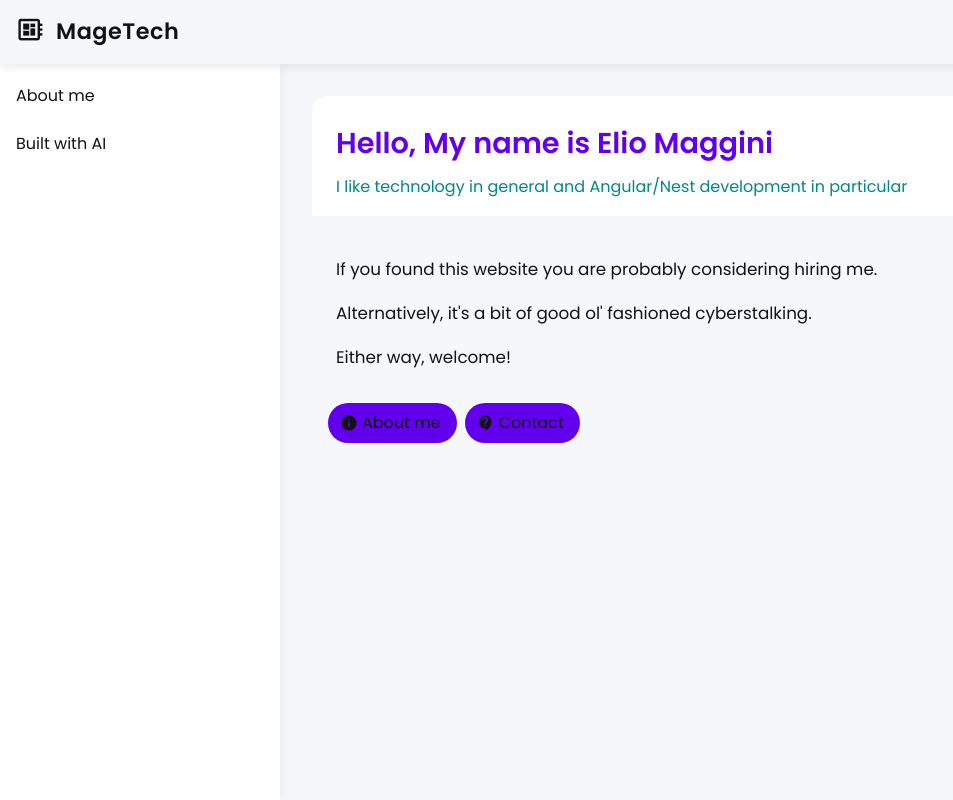
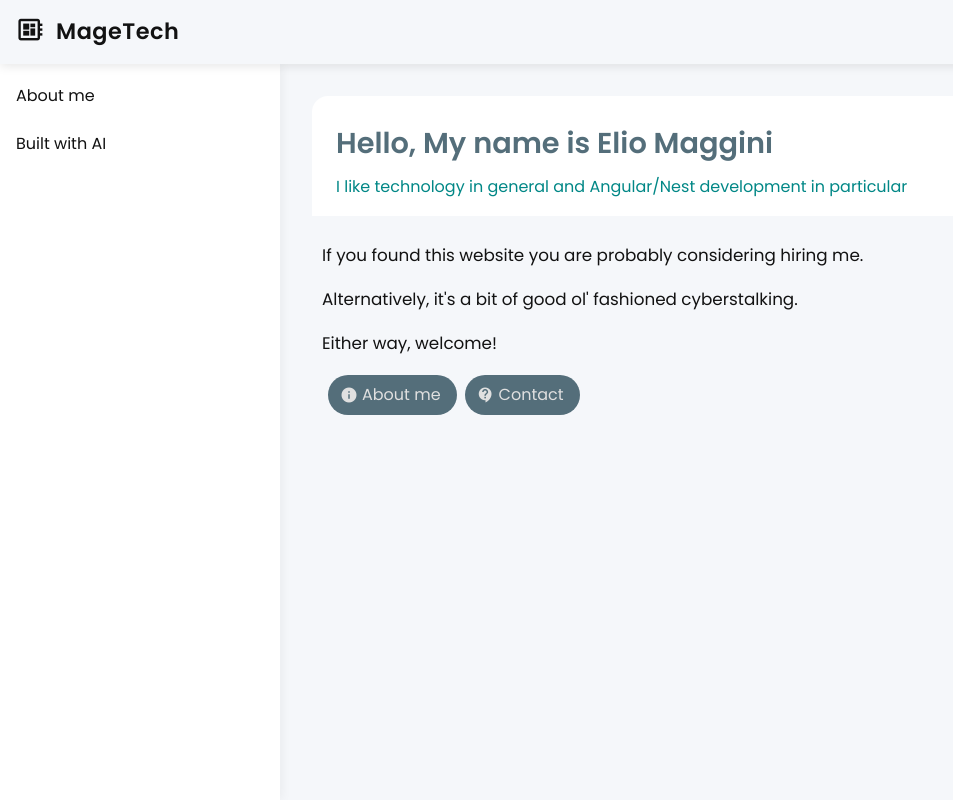
Before and after one commit to emaggini-1/magetech-ai-vibe, an Angular app: page / in a window 1280 px wide. Shown: the whole page, without its empty margins (0-953 px from the left). Built offline with nearby package versions, Linux system fonts and the light colour scheme.

Commit message:
styling tweaks

```diff
--- a/src/app/app.component.css
+++ b/src/app/app.component.css
@@ -88,7 +88,7 @@ mat-toolbar button:hover {
 }
 
 .mat-nav-list a:hover {
-  background-color: rgba(98, 0, 238, 0.05);
+  background-color: rgba(84, 110, 122, 0.05);
 }
 
 .mat-nav-list a:hover .nav-icon {
@@ -97,7 +97,7 @@ mat-toolbar button:hover {
 
 /* Active menu item */
 .active {
-  background-color: rgba(98, 0, 238, 0.1) !important;
+  background-color: rgba(84, 110, 122, 0.1) !important;
   border-left: 4px solid var(--primary-color);
   color: var(--primary-color);
   font-weight: 600 !important;
@@ -151,7 +151,7 @@ mat-card-subtitle {
 }
 
 mat-card-content {
-  padding: 24px;
+  padding: 10px;
   font-size: 1.05rem;
 }
 
@@ -169,7 +169,7 @@ mat-card-actions button {
 }
 
 mat-card-actions button:hover {
-  background-color: rgba(98, 0, 238, 0.1);
+  background-color: rgba(84, 110, 122, 0.1);
 }
 
 mat-card-actions mat-icon {
--- a/src/assets/blog-posts.json
+++ b/src/assets/blog-posts.json
@@ -1,10 +1,10 @@
 [
   {
     "title": "About me",
-    "body": "<h2>Why MageTech?</h2><p>One of my first email addresses was randomly assigned as MagE01@companyThatNoLongerExists.com</p><p>Also, being a bit of sci-fi nerd I remember the Arthur C. Clarke quote ,<b>\"Any sufficiently advanced technology is indistinguishable from magic\"</b>...I may have been a bit full of myself in early years.</p><p>I never developed a portfolio or GIT repo because I've been too busy writing code that makes money for companies. This updated website is an effort to change that, it was built with AI. Read the next post to learn more!</p>"
+    "body": "<h2>Why MageTech?</h2><p>One of my first email addresses was randomly assigned as MagE01@companyThatNoLongerExists.com</p><p>Also, being a bit of sci-fi nerd I remember the Arthur C. Clarke quote ,<b>\"Any sufficiently advanced technology is indistinguishable from magic\"</b>...I may have been a bit full of myself in early years.</p><p>I never developed a portfolio or Git repo because I've been too busy writing code that makes money for companies. This updated website is an effort to change that, it was built with AI. Read the next post to learn more!</p>"
   },
   {
     "title": "Built with AI",
-    "body": "<article>\n  <p>Am I a good developer because I am lazy? Maybe. I’ve stayed gainfully employed through a couple of recessions so that says something I guess.</p>\n\n  <p>But I admit I have been feeling the heat from the AI revolution. So this website is an experiment in being as <q>vibe codey</q> as possible. I’ve been using Junie from IntelliJ and chatGPT (<q>Cat, I farted</q> for you French speakers).</p>\n\n  <p>I’ve posted the code at a GIT repo.</p>\n</article>"
+    "body": "<article>\n  <p>Am I a good developer because I am lazy? Maybe. I’ve stayed gainfully employed through a couple of recessions so that says something I guess.</p>\n\n  <p>But I admit I have been feeling the heat from the AI revolution. So this website is an experiment in being as <q>vibe codey</q> as possible. I’ve been using Junie from IntelliJ and chatGPT (<q>Cat, I farted</q> for you French speakers).</p>\n\n  <p>I’ve <a href=\"https://github.com/emaggini-1/magetech-ai-vibe\">posted the code at a GIT repo</a>.</p>\n</article>"
   }
 ]
--- a/src/styles.css
+++ b/src/styles.css
@@ -2,9 +2,9 @@
 @import url('https://fonts.googleapis.com/css2?family=Poppins:wght@300;400;500;600;700&display=swap');
 
 :root {
-  --primary-color: #6200ee;
-  --primary-light: #bb86fc;
-  --primary-dark: #3700b3;
+  --primary-color: #546e7a;
+  --primary-light: #78909c;
+  --primary-dark: #37474f;
   --secondary-color: #03dac6;
   --secondary-dark: #018786;
   --background: #f5f7fa;
@@ -67,6 +67,7 @@ body {
 
 .mat-mdc-button.mat-primary:hover {
   background-color: var(--primary-dark);
+  color: #ffffff !important; /* Darker (white) text color on hover */
 }
 
 .mat-mdc-form-field {
@@ -108,3 +109,21 @@ body {
 ::ng-deep mat-card-header {
   padding-top: unset;
 }
+
+/* Add this to your existing styles.css file */
+.mat-mdc-button.mat-primary {
+  background-color: var(--primary-color);
+  color: #e0e0e0 !important; /* Light grey color for button text */
+  border-radius: 24px;
+  padding: 0 24px;
+  transition: background-color var(--transition-speed);
+}
+
+.mat-mdc-button .mat-icon {
+  color: #e0e0e0; /* Light grey color for icons */
+}
+
+.mat-mdc-button.mat-primary:hover {
+  background-color: var(--primary-dark);
+  color: #7c5f5f !important; /* Darker (white) text color on hover */
+}
```
